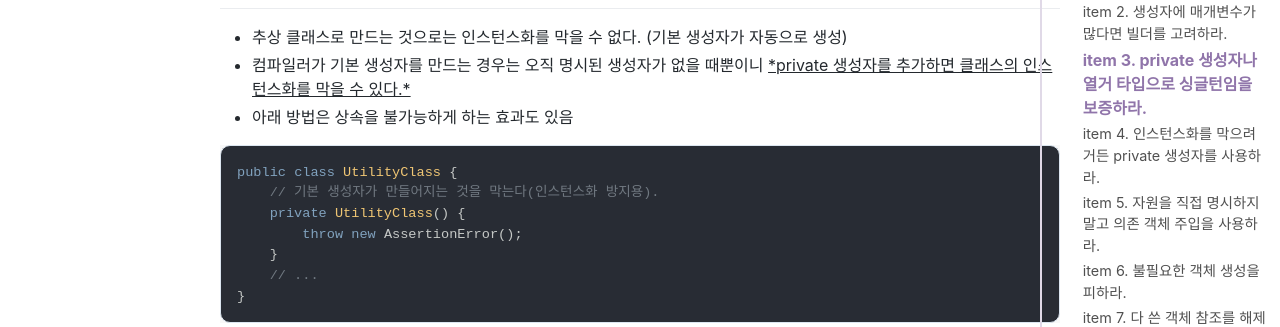
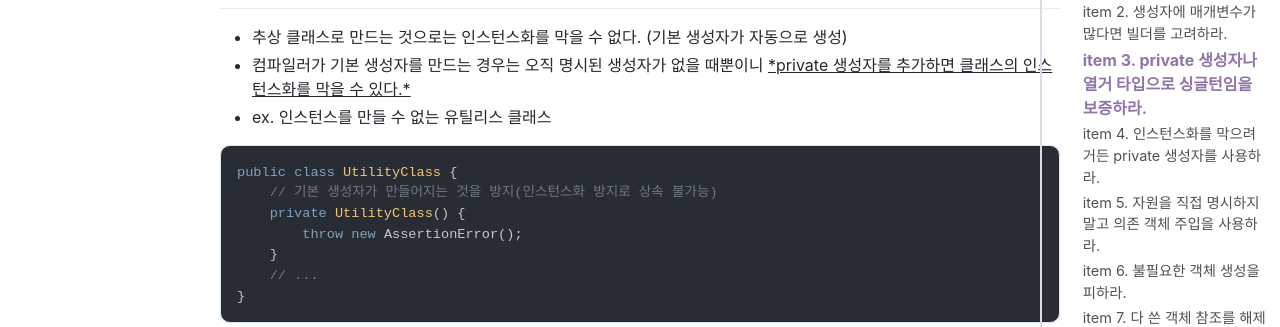
Before and after one commit to jihunparkme/jihunparkme.github.io, a Jekyll site: the page built from _posts/2023-04-07-Effective-Java-객체-생성과-파괴.md, in a window 1280 px wide and 900 px high, scrolled down 4685 px. Shown: the part 153-480 px from the top of the window. Built offline with Jekyll 4.4.1, drawn with Linux system fonts in a browser that asks for light colours; nearby versions of some CDN libraries; comment, search, counter and statistics services are not loaded.

Commit message:
[EJ] item 4. 인스턴스화를 막으려거든 private 생성자를 사용하라.

````diff
--- a/_posts/2023-04-07-Effective-Java-객체-생성과-파괴.md
+++ b/_posts/2023-04-07-Effective-Java-객체-생성과-파괴.md
@@ -194,11 +194,11 @@ elvis.leaveTheBuilding();
 
 - 추상 클래스로 만드는 것으로는 인스턴스화를 막을 수 없다. (기본 생성자가 자동으로 생성)
 - 컴파일러가 기본 생성자를 만드는 경우는 오직 명시된 생성자가 없을 때뿐이니 <u>*private 생성자를 추가하면 클래스의 인스턴스화를 막을 수 있다.*</u>
-- 아래 방법은 상속을 불가능하게 하는 효과도 있음
+- ex. 인스턴스를 만들 수 없는 유틸리스 클래스
 
 ```java
 public class UtilityClass {
-    // 기본 생성자가 만들어지는 것을 막는다(인스턴스화 방지용).
+    // 기본 생성자가 만들어지는 것을 방지(인스턴스화 방지로 상속 불가능)
     private UtilityClass() {
         throw new AssertionError();
     }
````
